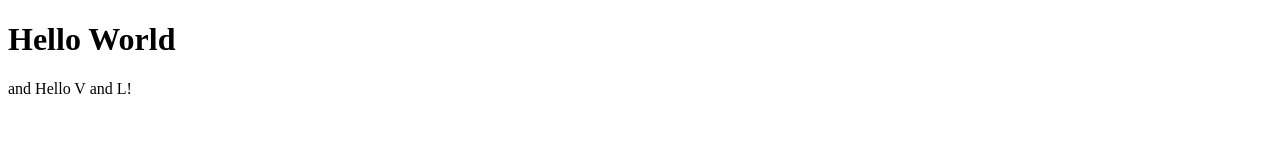
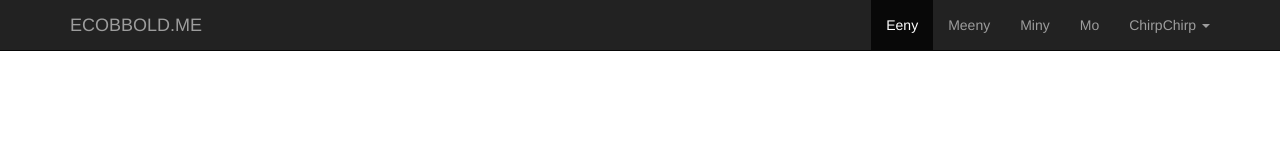
Before and after one commit to Ecobbold/Ecobbold.github.io, a plain HTML site: page index.html in a window 1280 px wide. Drawn offline with nearby package versions, Linux system fonts and the light colour scheme.

Commit message:
Index page update with Nav bar
Update1

```diff
--- a/index.html
+++ b/index.html
@@ -1,7 +1,49 @@
 <!DOCTYPE html>
 <html>
-<body>
-<h1> Hello World </h1>
-<p> and Hello V and L! </p>
-</body>
+	<head>
+
+		<meta charset="utf-8">
+		<title> Emilie's site </title>
+    	<meta name="viewport" content="width=device-width, initial-scale=1.0">
+   		<link rel="stylesheet" type="text/css" href="css/bootstrap.min.css">
+
+	</head>
+	<body>
+
+		<div class = "navbar navbar-inverse navbar-fixed-top">
+			<div class = "container">
+
+				<a href = "#" class = "navbar-brand">ECOBBOLD.ME</a>
+
+				<button class = "navbar-toggle" data-toggle = "collapse" data-target = ".navHeaderCollapse">
+					<span class = "icon-bar"></span>
+					<span class = "icon-bar"></span>
+					<span class = "icon-bar"></span>
+
+				</button>
+
+				<div class = "collapse navbar-collapse navHeaderCollapse">
+
+					<ul class = "nav navbar-nav navbar-right">
+						<li class = "active"><a href = "#">Eeny</a></li>
+						<li><a href = "#">Meeny</a></li>
+						<li><a href = "#">Miny</a></li>
+						<li><a href = "#">Mo</a></li>
+						<li class = "dropdown">
+							<a href = "#" class = "dropdown-toggle" data-toggle = "dropdown">ChirpChirp <b class = "caret"></b></a>
+							<ul class = "dropdown-menu">
+								<li><a href = "https://twitter.com/SudoBeHappy">ChirpChirp!</a></li>
+
+							</ul>
+					</li>
+					</ul>
+
+				</div>
+			</div>
+		</div>
+
+		<script src="http://code.jquery.com/jquery.min.js"></script>
+		<script src="js/bootstrap.min.js"></script>
+
+	</body>
 </html>
```
